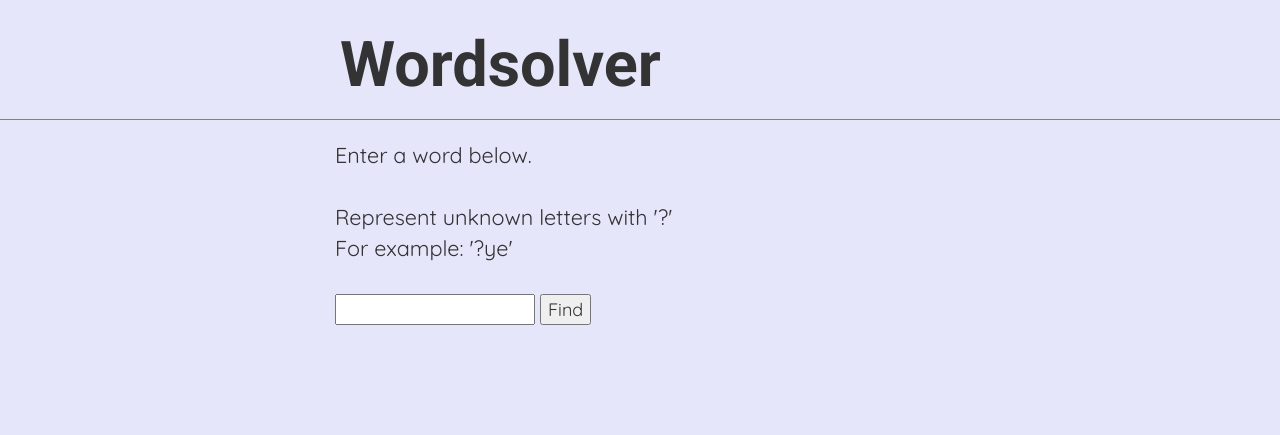
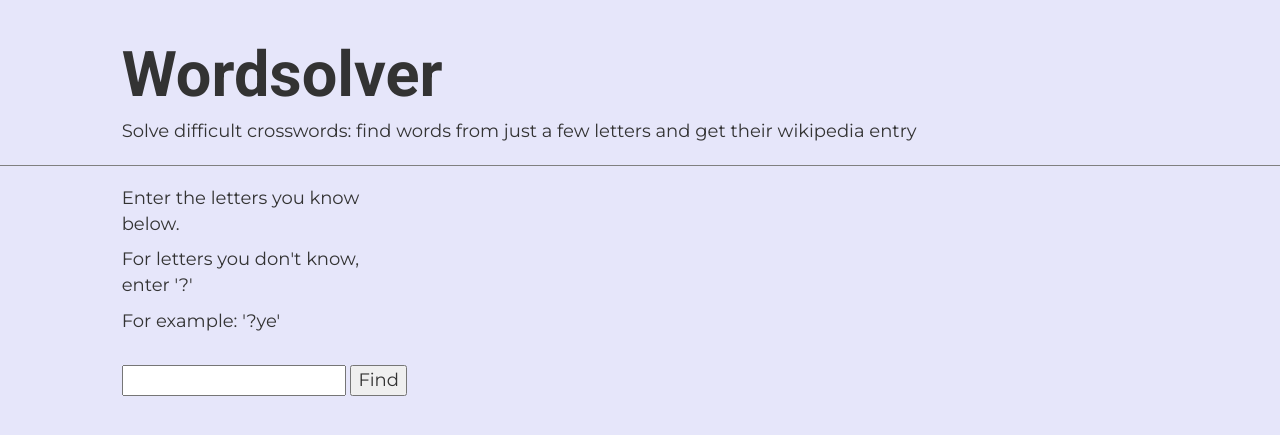
Before and after one commit to nsreeen/WordSolver, a Flask app: page / in a window 1280 px wide. Shown: the top 435 px of the page. Run offline with Flask 2, Linux system fonts and the light colour scheme; parts of the project's set-up code (start-up, migrations or seed data) failed here and were passed over; some libraries are stand-ins or nearby versions.

Commit message:
Improve layout: results and find are now on the same page.  Add a tagline to explain what the app does

```diff
--- a/app/templates/base.html
+++ /dev/null
@@ -1,88 +0,0 @@
-<!DOCTYPE html>
-<html>
-    <head>
-        <title>Wordsolver</title>
-        <script src="https://code.jquery.com/jquery-latest.js"></script>
-        <link rel="stylesheet" href="https://maxcdn.bootstrapcdn.com/bootstrap/3.3.7/css/bootstrap.min.css" integrity="sha384-BVYiiSIFeK1dGmJRAkycuHAHRg32OmUcww7on3RYdg4Va+PmSTsz/K68vbdEjh4u" crossorigin="anonymous">
-        <meta name="viewport" content="width=device-width, initial-scale=1.0">
-        <link href="https://fonts.googleapis.com/css?family=Quicksand|Roboto:700" rel="stylesheet">
-        <style>
-          h1 {
-            font-family: 'Roboto', sans-serif;
-            font-size: 3.5em;
-
-          }
-          .header {
-            border-bottom: 1px solid Grey;
-            margin-bottom: 20px;
-            padding: 10px;
-          }
-          body {
-            background-color: Lavender;
-            font-family: 'Quicksand', sans-serif;
-            font-size: 1.8em;
-          }
-          .info {
-            margin-bottom: 30px;
-            font-size: 1.2em;
-          }
-          .word-result {
-            margin-bottom: 20px;
-            border: 1px solid LightGrey;
-            background-color: white;
-            padding: 10px;
-            border-radius: 5px;
-          }
-          .link {
-            float: right;
-            font-size: 0.9em;
-            color: Grey;
-          }
-          .short-meaning {
-            display: none;
-          }
-          .long-meaning {
-            display: none;
-          }
-
-        </style>
-    </head>
-<body>
-<div id="body" class="container-fluid">
-
-  <div class="header row"><div class="col-sm-6 col-sm-offset-3">
-    <h1>Wordsolver</h1>
-  </div></div> <!-- end row and col -->
-
-  <div class="row"><div class="col-sm-6 col-sm-offset-3">
-    {% block content %}{% endblock %}
-  </div></div> <!-- end row and col -->
-
-</div> <!-- end container -->
-
-<script>
-function getmeaning(word, shortTextBox, longTextBox, meaningLink, shortBox) {
-    $.post('/getmeaning', {
-        word: word
-    }).done(function(gotmeaning) {
-        console.log(gotmeaning['meaning']);
-        $(shortTextBox).text(gotmeaning['short_meaning']);
-        $(longTextBox).text(gotmeaning['long_meaning']);
-        $(meaningLink).text('');
-        $(shortBox).css('display', 'block');
-
-    }).fail(function() {
-        console.log(word);
-        // $().text('error');
-    });
-}
-
-function showhide(show, hide) {
-    $(show).css('display', 'block');
-    $(hide).css('display', 'none');
-}
-</script>
-
-
-</body>
-</html>
--- a/app/templates/index.html
+++ b/app/templates/index.html
@@ -1,20 +1,116 @@
-{% extends 'base.html' %}
+<!DOCTYPE html>
+<html>
+    <head>
+        <title>Wordsolver</title>
+        <script src="https://code.jquery.com/jquery-latest.js"></script>
+        <link rel="stylesheet" href="https://maxcdn.bootstrapcdn.com/bootstrap/3.3.7/css/bootstrap.min.css" integrity="sha384-BVYiiSIFeK1dGmJRAkycuHAHRg32OmUcww7on3RYdg4Va+PmSTsz/K68vbdEjh4u" crossorigin="anonymous">
+        <meta name="viewport" content="width=device-width, initial-scale=1.0">
+        <link href="https://fonts.googleapis.com/css?family=Montserrat|Roboto:700" rel="stylesheet">
+        <style>
+          h1 {
+            font-family: 'Roboto', sans-serif;
+            font-size: 3.5em;
 
-{% block content %}
+          }
+          .header {
+            /*font-family: 'Roboto', sans-serif;*/
+            border-bottom: 1px solid Grey;
+            margin-bottom: 20px;
+            padding-bottom: 20px;
+            padding-top: 20px;
+          }
+          body {
+            background-color: Lavender;
+            font-family: 'Montserrat', sans-serif;
+            font-size: 1.8em;
+          }
+          .info {
+            margin-bottom: 30px;
+            font-size: 1em;
+          }
+          .word-result {
+            margin-bottom: 20px;
+            border: 1px solid LightGrey;
+            background-color: white;
+            padding: 10px;
+            border-radius: 5px;
+          }
+          .link {
+            float: right;
+            font-size: 0.9em;
+            color: Grey;
+          }
+          .short-meaning {
+            display: none;
+          }
+          .long-meaning {
+            display: none;
+          }
+          .tag-line {
+            padding-bottom: 0;
+            margin-bottom: 0;
+
+          }
+        </style>
+    </head>
+<body>
+<div class="container-fluid">
+
+  <div class="header row">
+    <div class="col-sm-10 col-sm-offset-1"><h1>Wordsolver</h1>
+    <span>Solve difficult crosswords: find words from just a few letters and get their wikipedia entry</span>
+    </div>
+  </div> <!-- end row and col -->
 
 
-  <!-- <div class="row"><div class="col-sm-6 col-sm-offset-3"> -->
 
-      <div class="info">Enter a word below.<br>
-      <br>
-      Represent unknown letters with '?'<br>
-      For example: '?ye'</div>
+<div class="row">
+
+    <div class="col-sm-3 col-sm-offset-1">
+      <div class="info">
+        <p>Enter the letters you know below.</p>
+        <p>For letters you don't know, enter '?'</p>
+        <p>For example: '?ye'</p>
+      </div>
 
       <form action="" method="post" name="word">
        {{ form.hidden_tag() }}
        <p> {{ form.target }} <input type="submit" value="Find"></p>
      </form>
+    </div><!-- end col -->
 
-  <!-- </div></div> <! end row and col -->
 
-{% endblock %}
+    <div class="col-sm-6 col-sm-offset-1">
+      {% block content %}{% endblock %}
+    </div><!-- end col -->
+
+</div> <!-- end row -->
+
+</div> <!-- end container -->
+
+<script>
+function getmeaning(word, shortTextBox, longTextBox, meaningLink, shortBox) {
+    $.post('/getmeaning', {
+        word: word
+    }).done(function(gotmeaning) {
+        console.log(gotmeaning['meaning']);
+        $(shortTextBox).text(gotmeaning['short_meaning']);
+        $(longTextBox).text(gotmeaning['long_meaning']);
+        $(meaningLink).text('');
+        $(shortBox).css('display', 'block');
+
+    }).fail(function() {
+        console.log(word);
+        // $().text('error');
+    });
+}
+
+function showhide(show, hide) {
+    $(show).css('display', 'block');
+    $(hide).css('display', 'none');
+}
+</script>
+
+
+</body>
+</html>
--- a/app/templates/results.html
+++ b/app/templates/results.html
@@ -1,4 +1,4 @@
-{% extends 'base.html' %}
+{% extends 'index.html' %}
 
 {% block content %}
 
```
Also changed, not shown: app/templates/xxindex.html (added, +20 -0 lines).
